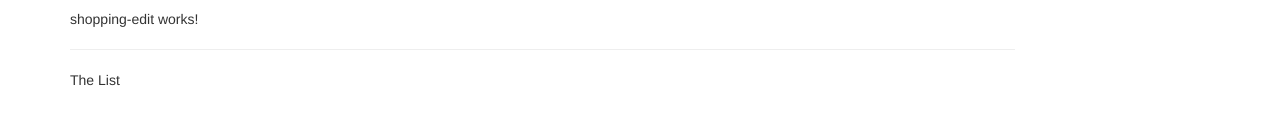
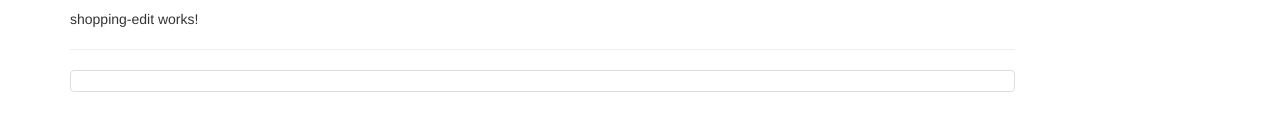
Before and after one commit to Martin-Alvarado-A/angular-tcg-course-project, an Angular app: page / in a window 1280 px wide. Shown: the part 239-370 px from the top of the page. Built offline with nearby package versions, Linux system fonts and the light colour scheme.

Commit message:
[3-59]: Working on the ShoppingListComponent

```diff
--- a/src/app/shopping-list/shopping-list.component.html
+++ b/src/app/shopping-list/shopping-list.component.html
@@ -2,6 +2,8 @@
   <div class="col-xs-10">
     <app-shopping-edit></app-shopping-edit>
     <hr />
-    <p>The List</p>
+    <ul class="list-group">
+      <a style="cursor: pointer" class="list-group-item"></a>
+    </ul>
   </div>
 </div>
--- a/src/app/shopping-list/shopping-list.component.ts
+++ b/src/app/shopping-list/shopping-list.component.ts
@@ -3,8 +3,8 @@ import { Component } from '@angular/core';
 @Component({
   selector: 'app-shopping-list',
   templateUrl: './shopping-list.component.html',
-  styleUrl: './shopping-list.component.css'
+  styleUrl: './shopping-list.component.css',
 })
 export class ShoppingListComponent {
-
+  ingredients = [];
 }
```
